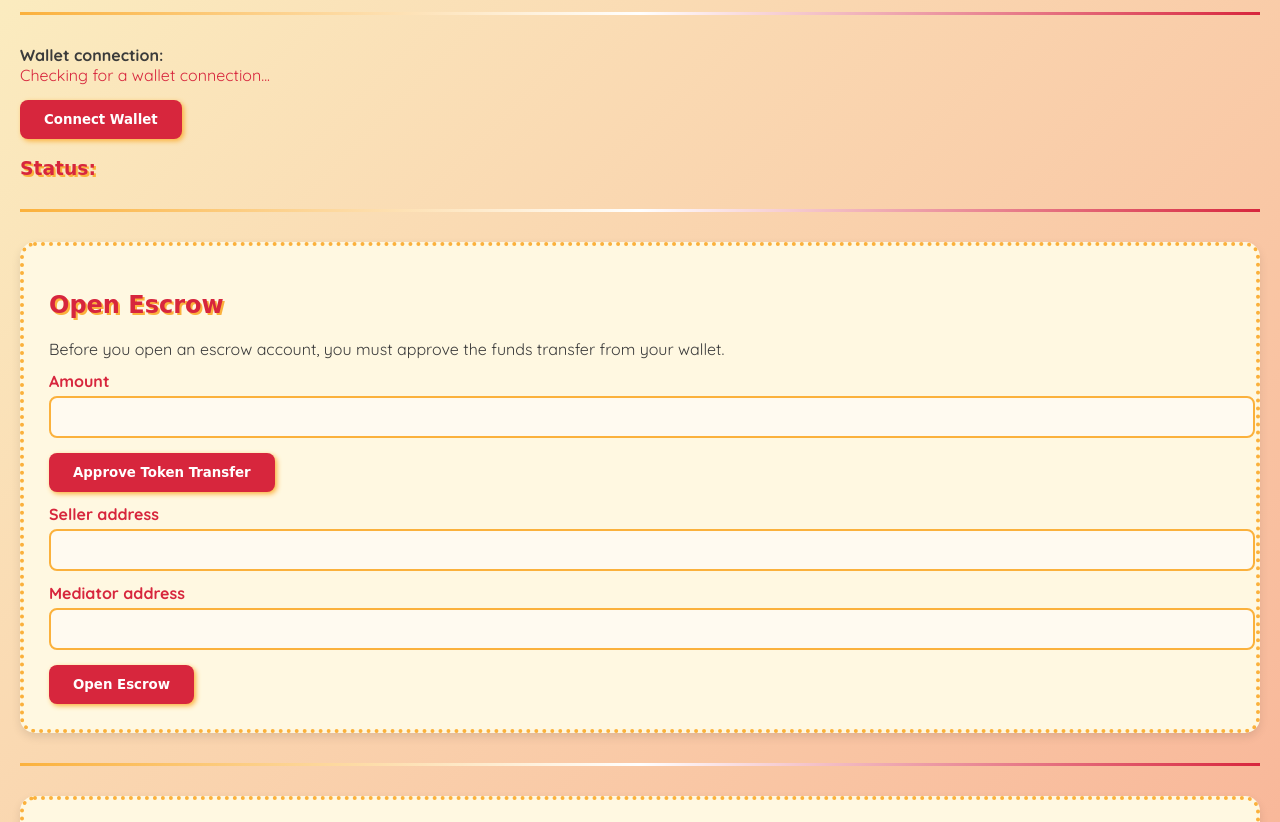
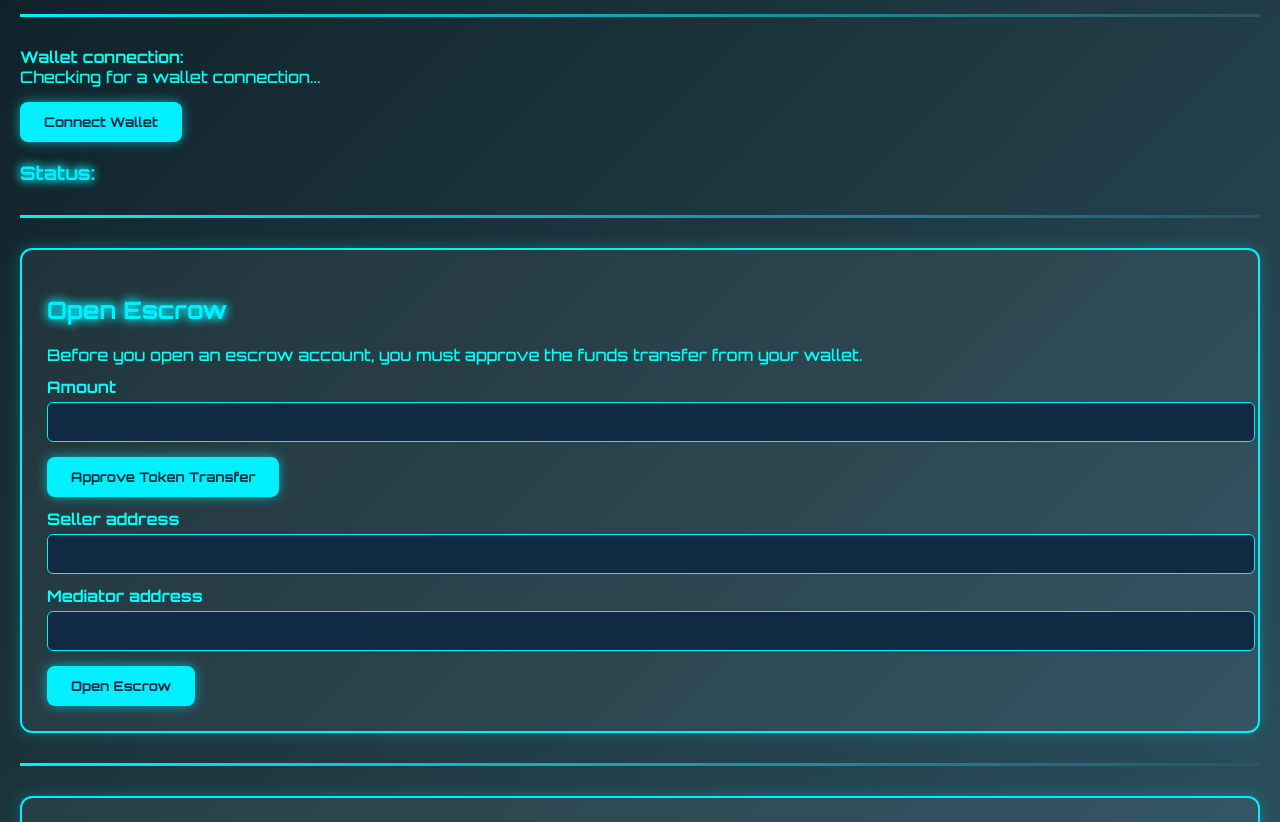
Before and after one commit to cpalmer-uaustin/cpalmer-uaustin.github.io, a plain HTML site: page escrow/index.html in a window 1280 px wide. Shown: the part 97-919 px from the top of the page. Drawn offline with nearby package versions, Linux system fonts and the light colour scheme; a script that the page names is missing; a web font is replaced by a local one.

Commit message:
Update index.html

```diff
--- a/escrow/index.html
+++ b/escrow/index.html
@@ -5,80 +5,80 @@
     <meta name="viewport" content="width=device-width, initial-scale=1.0">
     <title>Escrow USDC NOW!</title>
     <style>
-        @import url('https://fonts.googleapis.com/css2?family=Shrikhand&family=Quicksand:wght@400;700&display=swap');
+        @import url('https://fonts.googleapis.com/css2?family=Orbitron:wght@500;700&display=swap');
 
         body {
             margin: 0;
             padding: 20px;
-            font-family: 'Quicksand', sans-serif;
-            background: linear-gradient(135deg, #fbeec1, #f8b195);
-            color: #3b3b3b;
+            font-family: 'Orbitron', sans-serif;
+            background: linear-gradient(135deg, #0f2027, #203a43, #2c5364);
+            color: #00fff7;
             min-height: 100vh;
         }
 
         h1, h2, h3 {
-            font-family: 'Shrikhand', cursive;
-            color: #d7263d;
-            text-shadow: 2px 2px #fbb13c;
+            color: #00f0ff;
+            text-shadow: 0 0 8px #00f0ff, 0 0 12px #0ff;
         }
 
         hr {
             border: none;
             height: 3px;
-            background: linear-gradient(to right, #fbb13c, #ffffff, #d7263d);
+            background: linear-gradient(to right, #00f0ff, #2c5364);
             margin: 30px 0;
         }
 
         .section {
-            border: 4px dotted #fbb13c;
-            border-radius: 15px;
+            border: 2px solid #00f0ff;
+            border-radius: 12px;
             padding: 25px;
             margin-bottom: 30px;
-            background-color: #fff8e1;
-            box-shadow: 0 4px 10px rgba(0, 0, 0, 0.1);
+            background-color: rgba(255, 255, 255, 0.05);
+            box-shadow: 0 0 15px #00f0ff44;
         }
 
         label {
             display: block;
             margin-top: 12px;
             font-weight: bold;
-            color: #d7263d;
+            color: #0ff;
         }
 
         input, select {
             width: 100%;
             padding: 10px;
             margin-top: 5px;
-            border: 2px solid #fbb13c;
-            border-radius: 8px;
-            background-color: #fffaf0;
-            color: #3b3b3b;
+            border: 1px solid #00f0ff;
+            border-radius: 6px;
+            background-color: #102a43;
+            color: #00fff7;
             font-size: 16px;
         }
 
         button {
             margin-top: 15px;
             padding: 12px 24px;
-            background: #d7263d;
-            color: #fff;
+            background: #00f0ff;
+            color: #102a43;
             font-weight: bold;
             border: none;
             border-radius: 8px;
-            font-family: 'Shrikhand', cursive;
+            font-family: 'Orbitron', sans-serif;
             cursor: pointer;
-            box-shadow: 2px 2px 5px #fbb13c;
-            transition: background 0.3s ease;
+            box-shadow: 0 0 12px #00f0ff99;
+            transition: all 0.3s ease;
         }
 
         button:hover {
-            background: #fbb13c;
-            color: #3b3b3b;
+            background: #00fff7;
+            color: #000;
+            box-shadow: 0 0 18px #00fff799;
         }
 
         #walletStatus {
             font-size: 16px;
             margin-top: 10px;
-            color: #d7263d;
+            color: #00fff7;
         }
     </style>
 
@@ -98,7 +98,7 @@
         <button onclick="checkWallet()" id="walletButton">Connect Wallet</button>
     </section>
 
-    <h3>Status: <span id="responseMessage" style="color:#d7263d;"></span></h3>
+    <h3>Status: <span id="responseMessage" style="color:#00fff7;"></span></h3>
 
     <hr>
     <div class="section" id="sectionOpen">
```
